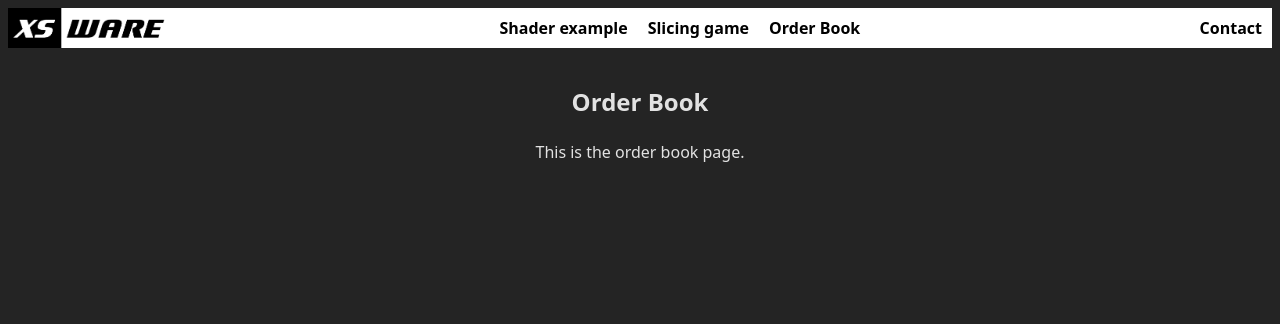
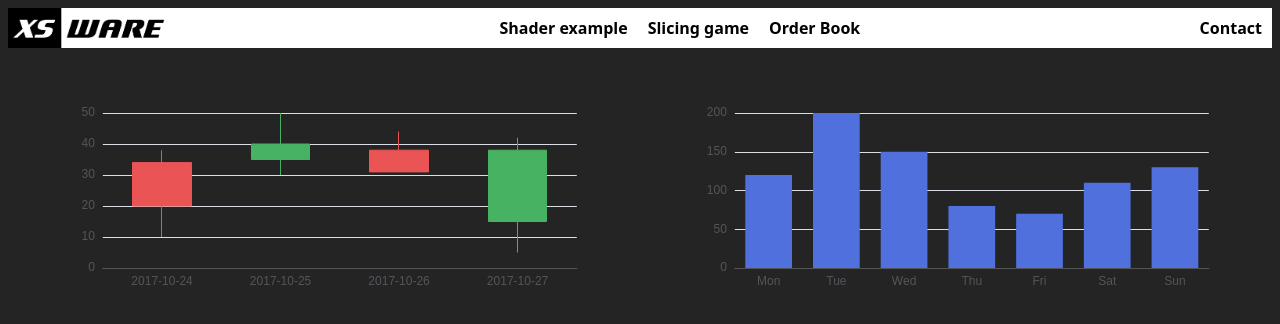
Before and after one commit to XSWare/XSPortfolio, a React (Vite) app: page /order-book in a window 1280 px wide. Shown: the top 324 px of the page. Built offline with nearby package versions, Linux system fonts and the light colour scheme.

Commit message:
chart prototypes

```diff
--- a/package.json
+++ b/package.json
@@ -10,6 +10,7 @@
     "preview": "vite preview"
   },
   "dependencies": {
+    "echarts-for-react": "^3.0.2",
     "react": "^19.1.1",
     "react-dom": "^19.1.1",
     "react-router-dom": "^7.8.0"
--- /dev/null
+++ b/src/OrderBook.css
@@ -0,0 +1,9 @@
+.price-history-chart {
+    width: 50%;
+    height: 300px;
+}
+
+.price-levels-chart {
+    width: 50%;
+    height: 300px;
+}
--- a/src/OrderBook.tsx
+++ b/src/OrderBook.tsx
@@ -1,13 +1,15 @@
 import NavBar from './components/NavBar';
+import PriceHistory from './components/PriceHistory';
+import PriceLevels from './components/PriceLevels';
+import "./Orderbook.css"
 
 function OrderBook() {
     return (
         <>
             <NavBar isSPA={true} />
-            <div style={{ padding: "1rem" }}>
-                <h2>Order Book</h2>
-                <p>This is the order book page.</p>
-                {/* Order book component will go here */}
+            <div style={{ display: 'flex', flexDirection: 'row' }} >
+                <PriceHistory />
+                <PriceLevels />
             </div>
         </>
     );
--- /dev/null
+++ b/src/components/PriceHistory.tsx
@@ -0,0 +1,35 @@
+
+import * as echarts from 'echarts';
+import ReactECharts from 'echarts-for-react';
+
+type EChartsOption = echarts.EChartsOption;
+
+var option: EChartsOption;
+
+option = {
+    xAxis: {
+        data: ['2017-10-24', '2017-10-25', '2017-10-26', '2017-10-27']
+    },
+    yAxis: {},
+    series: [
+        {
+            type: 'candlestick',
+            data: [
+                [20, 34, 10, 38],
+                [40, 35, 30, 50],
+                [31, 38, 33, 44],
+                [38, 15, 5, 42]
+            ]
+        }
+    ]
+};
+
+function PriceHistory() {
+    return (
+        <>
+            <ReactECharts className='price-history-chart' option={option}/>
+        </>
+    );
+}
+
+export default PriceHistory;
--- /dev/null
+++ b/src/components/PriceLevels.tsx
@@ -0,0 +1,33 @@
+
+import * as echarts from 'echarts';
+import ReactECharts from 'echarts-for-react';
+
+type EChartsOption = echarts.EChartsOption;
+
+var option: EChartsOption;
+
+option = {
+    xAxis: {
+        type: 'category',
+        data: ['Mon', 'Tue', 'Wed', 'Thu', 'Fri', 'Sat', 'Sun']
+    },
+    yAxis: {
+        type: 'value'
+    },
+    series: [
+        {
+            data: [120, 200, 150, 80, 70, 110, 130],
+            type: 'bar'
+        }
+    ]
+};
+
+function PriceLevels() {
+    return (
+        <>
+            <ReactECharts className='price-levels-chart' option={option} />
+        </>
+    );
+}
+
+export default PriceLevels;
```
Also changed, not shown: 1 other file (tests, documents, lock files or other folders).
